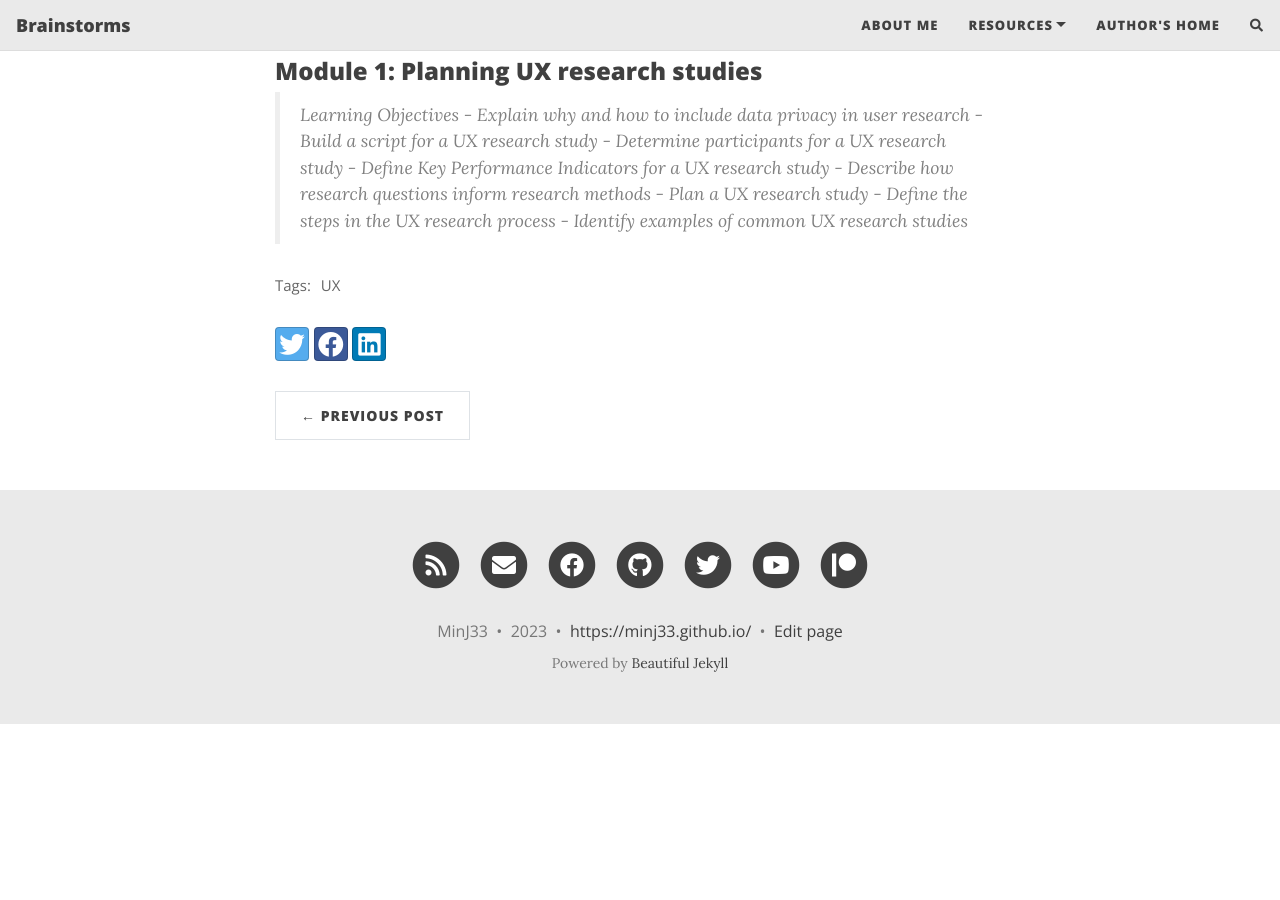
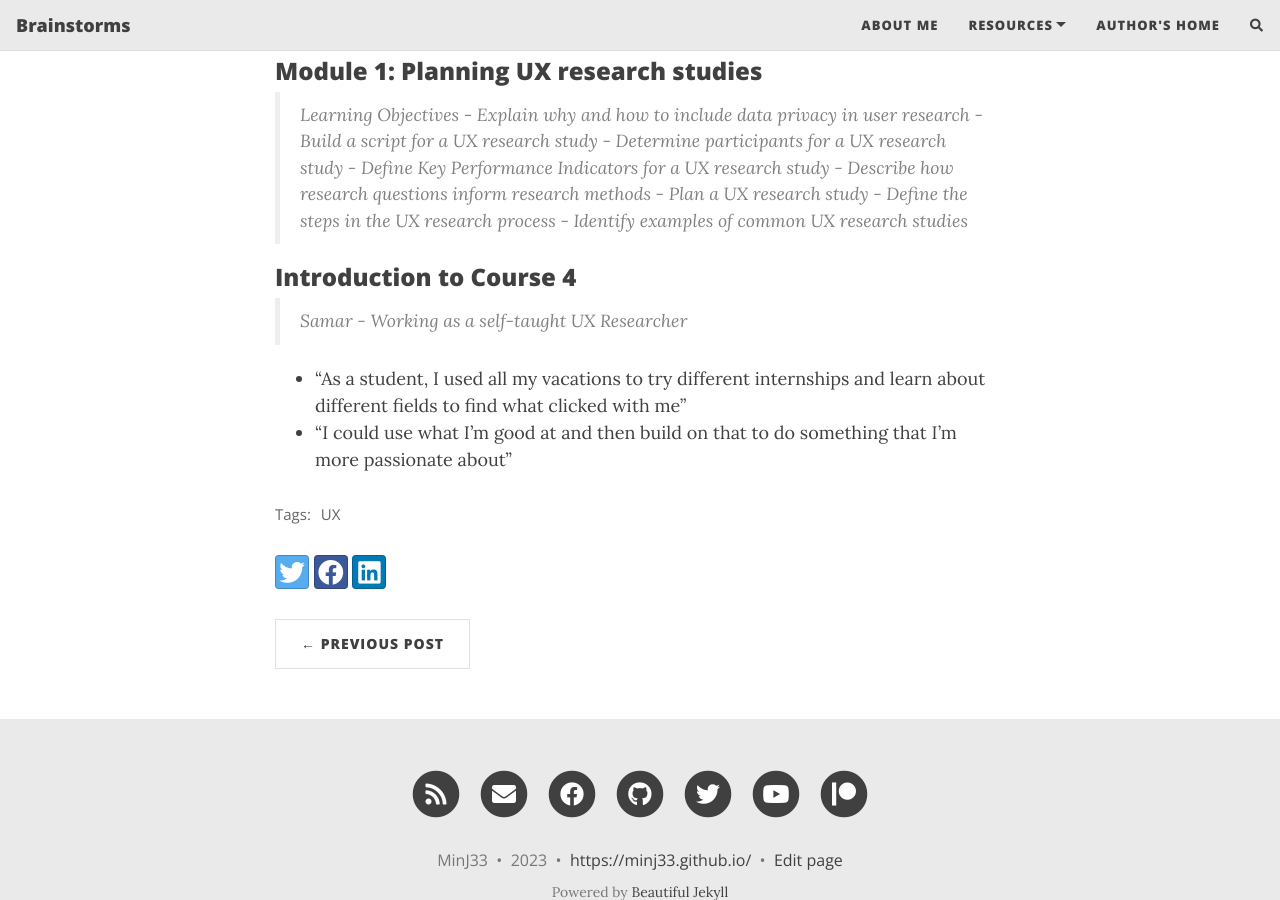
Before and after one commit to MinJ33/MinJ33.github.io, a Jekyll site: the page built from _posts/2023-04-07-UX-Module1-1.md, in a window 1280 px wide and 900 px high, scrolled down 716 px. Built offline with Jekyll 4.4.1, drawn with Linux system fonts in a browser that asks for light colours; nearby versions of some CDN libraries; comment, search, counter and statistics services are not loaded; before the commit the page ends 1440 px from its top, so only the background shows below that.

Commit message:
Introduction to Course 4

```diff
--- a/_posts/2023-04-07-UX-Module1-1.md
+++ b/_posts/2023-04-07-UX-Module1-1.md
@@ -19,3 +19,10 @@ tags: [UX]
 	- Plan a UX research study
 	- Define the steps in the UX research process
 	- Identify examples of common UX research studies
+
+### Introduction to Course 4
+
+> Samar - Working as a self-taught UX Researcher
+
+- "As a student, I used all my vacations to try different internships and learn about different fields to find what clicked with me"
+- "I could use what I'm good at and then build on that to do something that I'm more passionate about"
```
